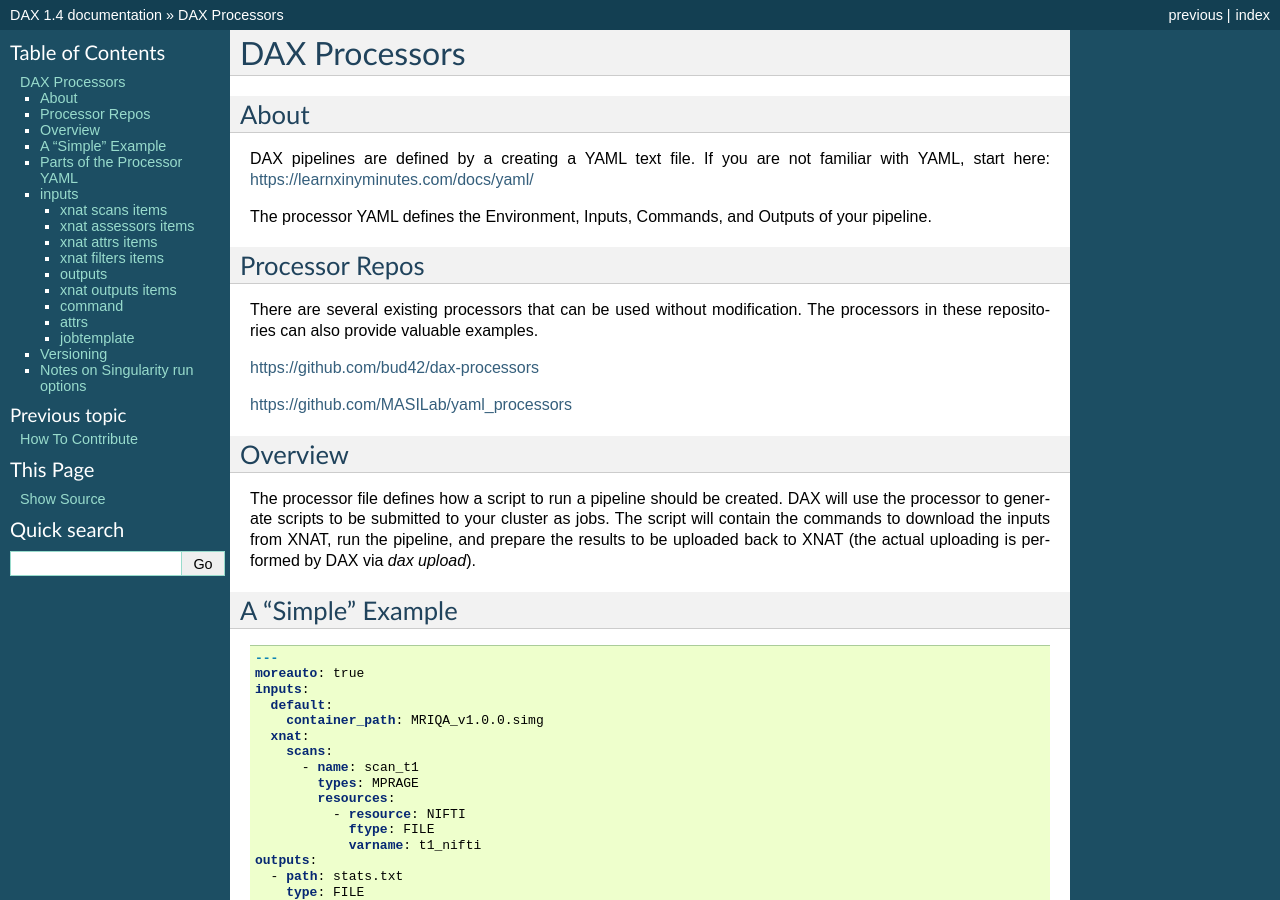
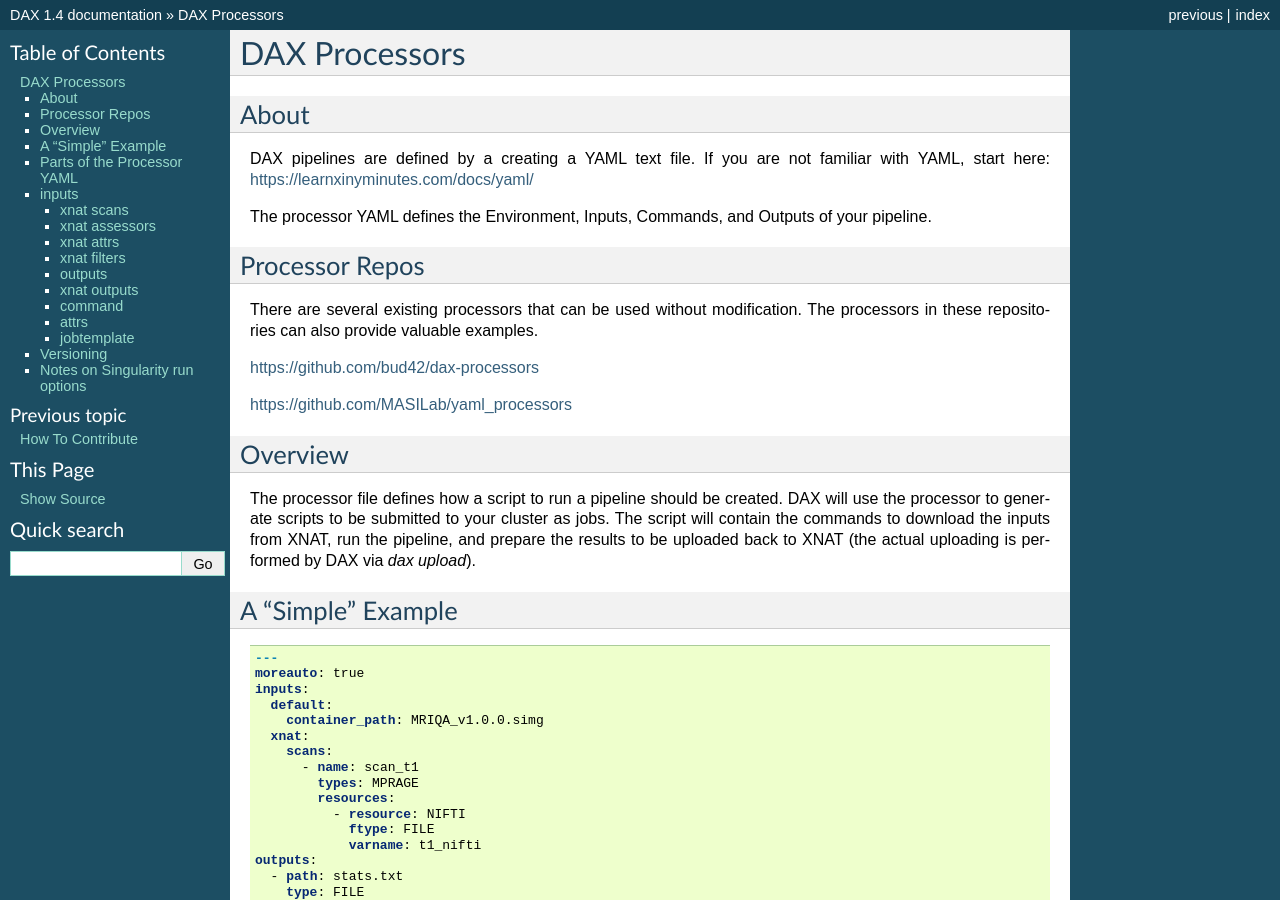
Before and after one commit to VUIIS/dax, a Sphinx documentation site: the page built from docs/processors.rst, in a window 1280 px wide and 900 px high. Built offline with Sphinx 7.4.7, drawn with Linux system fonts in a browser that asks for light colours; pages that are not in the unit, such as notebooks, are missing from menus; some of the changed text lies outside the part shown.

Commit message:
Update processors.rst

```diff
--- a/docs/processors.rst
+++ b/docs/processors.rst
@@ -100,7 +100,7 @@
 The xnat section defines the files, directories or values that are extracted from XNAT and passed to the command. Currently, the subsections of XNAT that are supported are scans, assessors, attrs, and filters. Each of these subsections contains an array with a specific set of fields for each item in the array.
 
 
-xnat scans items
+xnat scans
 ---------------
 Each xnat scans item requires a types field. The types field is used to match against the scan type attribute on XNAT. The value can be a single string or a comma-separated list. Wildcards are also supported.
 
@@ -116,7 +116,7 @@
 Optional fields for a resource are fmatch and fcount. fmatch defines a regular expression to apply to filter the list of filenames in the resource. fcount can be used to limit the number of files matched. By default, only 1 file is downloaded.
 
 
-xnat assessors items
+xnat assessors
 ---------------
 Each xnat assessor item requires a proctype field. The proctype field is used to match against the assessor proctype attribute on XNAT. The value can be a single string or a comma-separated list. Wildcards are also supported.
 
@@ -133,13 +133,13 @@
 
 
 
-xnat attrs items
+xnat attrs
 ---------------
 You can evaluate attributes at the subject, session, or scan level. Any fields that are accessible via the XNAT API can be queried. Each attrs item should contain a varname, object, and attr.
 The varname specifies the tag replace in the command. The object is the XNAT object type to query and should be either subject, session, or scan. The attr is the XNAT field to query. If the object type is scan, then a scan name from the xnat scans section must be included with the ref field.
 
 
-xnat filters items
+xnat filters
 ------------------
 Filters allows you to filter a subset of the cartesian product of the inputs. Currently, the only filter implemented is a match filter. It will only create the assessors where the specified list of inputs match. This is used when you want to link a line of assessors that all use the same initial scan as input.
 
@@ -149,7 +149,7 @@
 The output section defines a list files or directories to be uploaded to XNAT upon completion of the pipeline.
 
 
-xnat outputs items
+xnat outputs
 --------------------
 Each xnat output item must contain fields for path, type, and resource. The path value contains the local relative path of the file or directory to be uploaded. The type of the path should either be FILE or DIR. The resource is the name of resource of the assessor created on XNAT where the output is to be uploaded.
 
```
